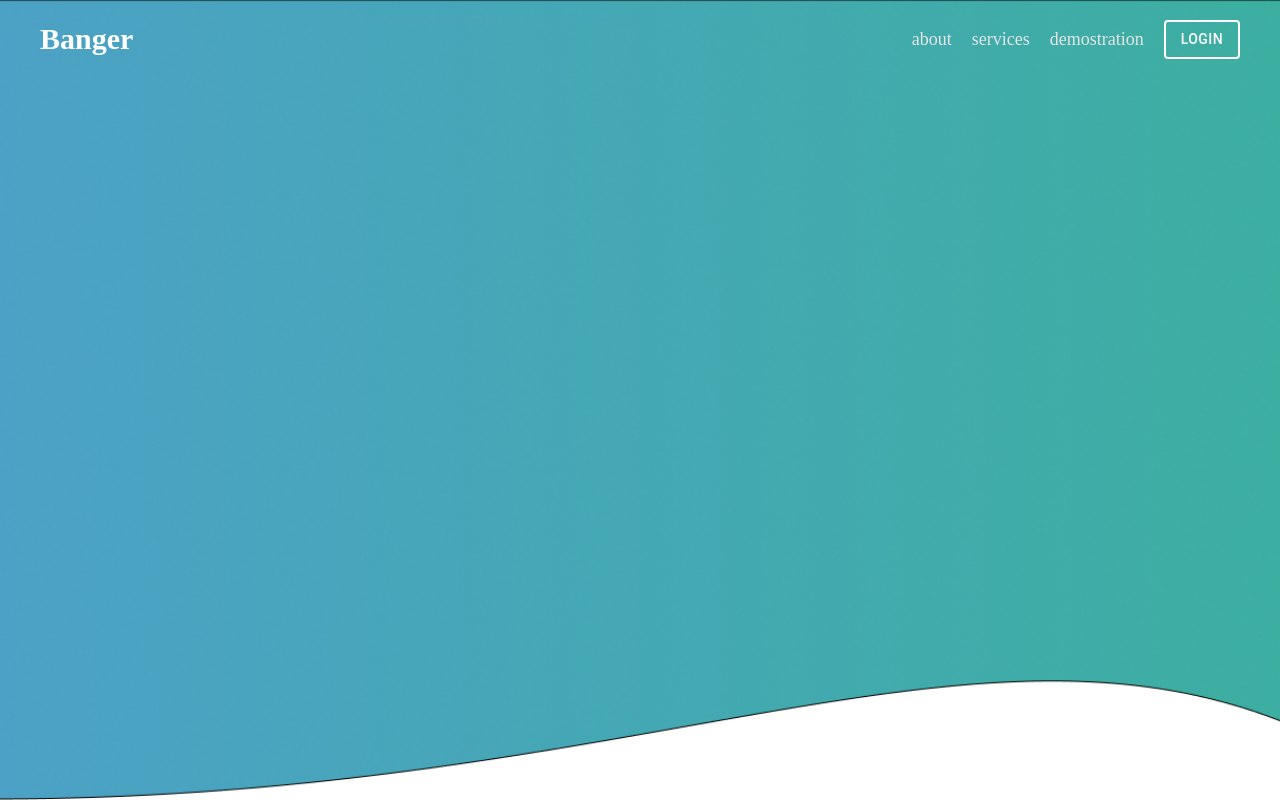
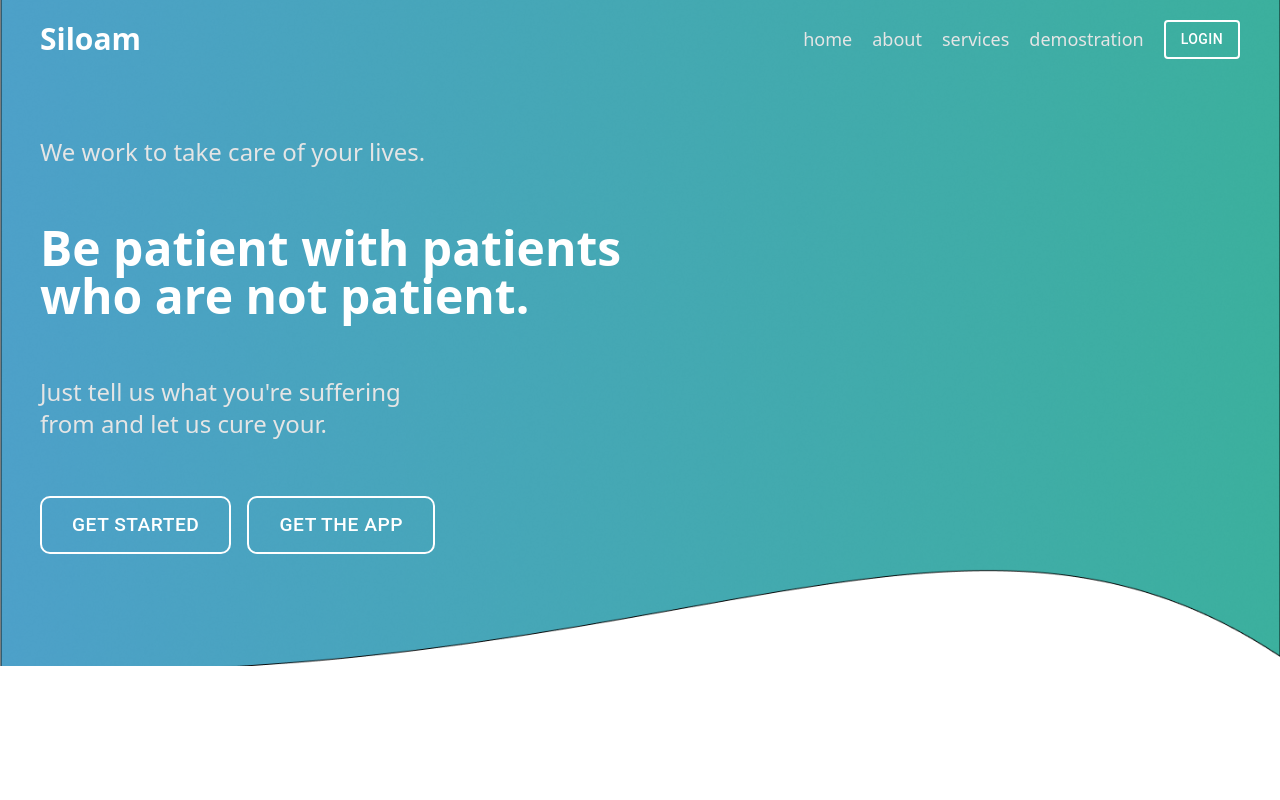
Before and after one commit to the-coder-kalisa/siloam-pharmacy, a React (Vite) app: page / in a window 1280 px wide. Built offline with nearby package versions, Linux system fonts and the light colour scheme.

Commit message:
first page

```diff
--- a/src/components/FirstPage.tsx
+++ b/src/components/FirstPage.tsx
@@ -1,12 +1,48 @@
+import { Button } from "@mui/material";
 import React from "react";
 import Background from "../images/Vector.png";
 const FirstPage: React.FC = () => {
+  interface button {
+    name: String;
+    path: string;
+  }
+  const buttons: button[] = [
+    { name: "get started", path: "/dashboard" },
+    { name: "get the app", path: "/app" },
+  ];
   return (
     <div
       style={{ backgroundImage: `url(${Background})` }}
-      className="bg-center h-screen pt-8 bg-cover"
+      className="bg-center pt-20 pb-[7rem] flex items-start text-white bg-cover"
     >
-      <div></div>
+      <div className="max-w-[45rem] flex flex-col gap-14 mt-14 px-10">
+        <div className="text-2xl text-[#E5E5E5]">
+          We work to take care of your lives.
+        </div>
+        <div className="font-bold text-5xl">
+          Be patient with patients who are not patient.
+        </div>
+        <div className="text-2xl max-w-[25rem] text-[#E5E5E5]">
+          Just tell us what you're suffering from and let us cure your.
+        </div>
+        <div className="flex gap-4">
+          {buttons.map((button) => (
+            <Button
+              style={{
+                textDecoration: "uppercase",
+                color: "white",
+                border: "2px solid white",
+                padding: "10px 30px",
+                fontSize: "1.2rem",
+                borderRadius: 10,
+              }}
+              variant="outlined"
+            >
+              {button.name}
+            </Button>
+          ))}
+        </div>
+      </div>
     </div>
   );
 };
--- a/src/components/Navbar.tsx
+++ b/src/components/Navbar.tsx
@@ -1,13 +1,13 @@
 import React from "react";
 import { Button } from "@mui/material";
 const Navbar:React.FC =()=> {
-    const links: string[] = ["about", "services", "demostration"];
+    const links: string[] = ["home","about", "services", "demostration"];
   return (
     <div
-      style={{ fontFamily: "sans Armata" }}
+      id="home"
       className="bg-transparent px-10 py-5 fixed text-white flex items-center justify-between w-full"
     >
-      <div className="font-bold text-3xl">Banger</div>
+      <div className="font-bold text-3xl">Siloam</div>
       <div className="flex justify-center text-[#E5E5E5] text-lg font-medium gap-5 items-center">
         {links.map( link => <a href={`#${link}`}>{link}</a>)}
         <Button variant="outlined" style={{color: "white", border: "2px solid white"}}>LOGIN</Button>
--- /dev/null
+++ b/src/components/SecondPage.tsx
@@ -0,0 +1,9 @@
+import React from 'react'
+
+const SecondPage: React.FC =() => {
+  return (
+    <div>SecondPage</div>
+  )
+}
+
+export default SecondPage
```
